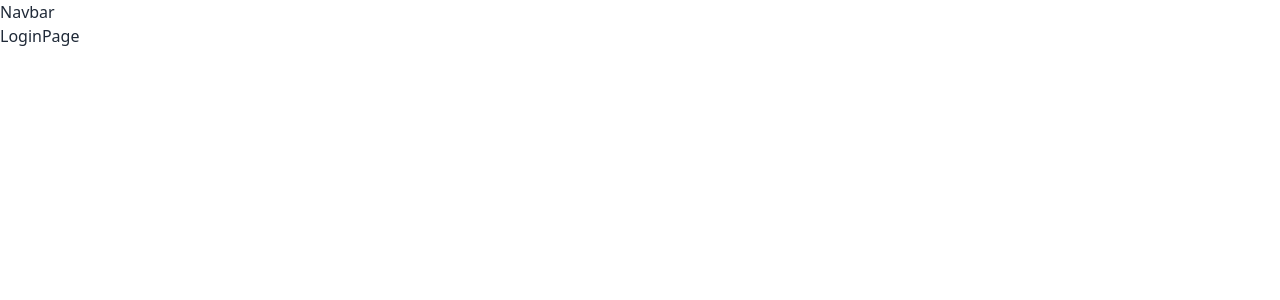
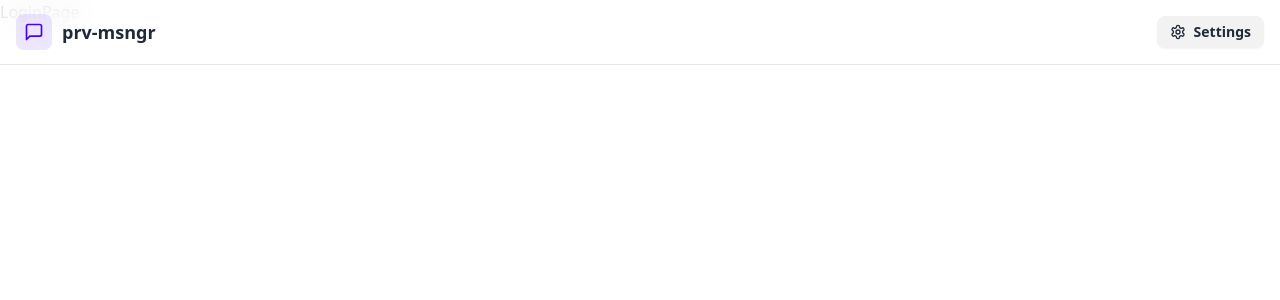
Before and after one commit to mavericksxx/prv-msngr, a React (Vite) app in the folder frontend/: page /login in a window 1280 px wide. Shown: the top 300 px of the page. Built offline with nearby package versions, Linux system fonts and the light colour scheme; no server answers.

Commit message:
added navbar functionality

```diff
--- a/frontend/src/components/Navbar.jsx
+++ b/frontend/src/components/Navbar.jsx
@@ -1,9 +1,55 @@
-import React from 'react'
+import { Link } from "react-router-dom";
+import { useAuthStore } from "../store/useAuthStore";
+import { LogOut, MessageSquare, Settings, User } from "lucide-react";
 
 const Navbar = () => {
+  const { logout, authUser } = useAuthStore();
+
   return (
-    <div>Navbar</div>
-  )
-}
+    <header
+      className="bg-base-100 border-b border-base-300 fixed w-full top-0 z-40
+    backdrop-blur-lg bg-base-100/80"
+    >
+      <div className="container mx-auto px-4 h-16">
+        <div className="flex items-center justify-between h-full">
+          <div className="flex items-center gap-8">
+            <Link to="/" className="flex items-center gap-2.5 hover:opacity-80 transition-all">
+              <div className="size-9 rounded-lg bg-primary/10 flex items-center justify-center">
+                <MessageSquare className="w-5 h-5 text-primary" />
+              </div>
+              <h1 className="text-lg font-bold">prv-msngr</h1>
+            </Link>
+          </div>
 
-export default Navbar
+          <div className="flex items-center gap-2">
+            <Link
+              to={"/settings"}
+              className={`
+              btn btn-sm gap-2 transition-colors
+
+              `}
+            >
+              <Settings className="w-4 h-4" />
+              <span className="hidden sm:inline">Settings</span>
+            </Link>
+
+            {authUser && (
+              <>
+                <Link to={"/profile"} className={`btn btn-sm gap-2`}>
+                  <User className="size-5" />
+                  <span className="hidden sm:inline">Profile</span>
+                </Link>
+
+                <button className="flex gap-2 items-center" onClick={logout}>
+                  <LogOut className="size-5" />
+                  <span className="hidden sm:inline">Logout</span>
+                </button>
+              </>
+            )}
+          </div>
+        </div>
+      </div>
+    </header>
+  );
+};
+export default Navbar;
```
